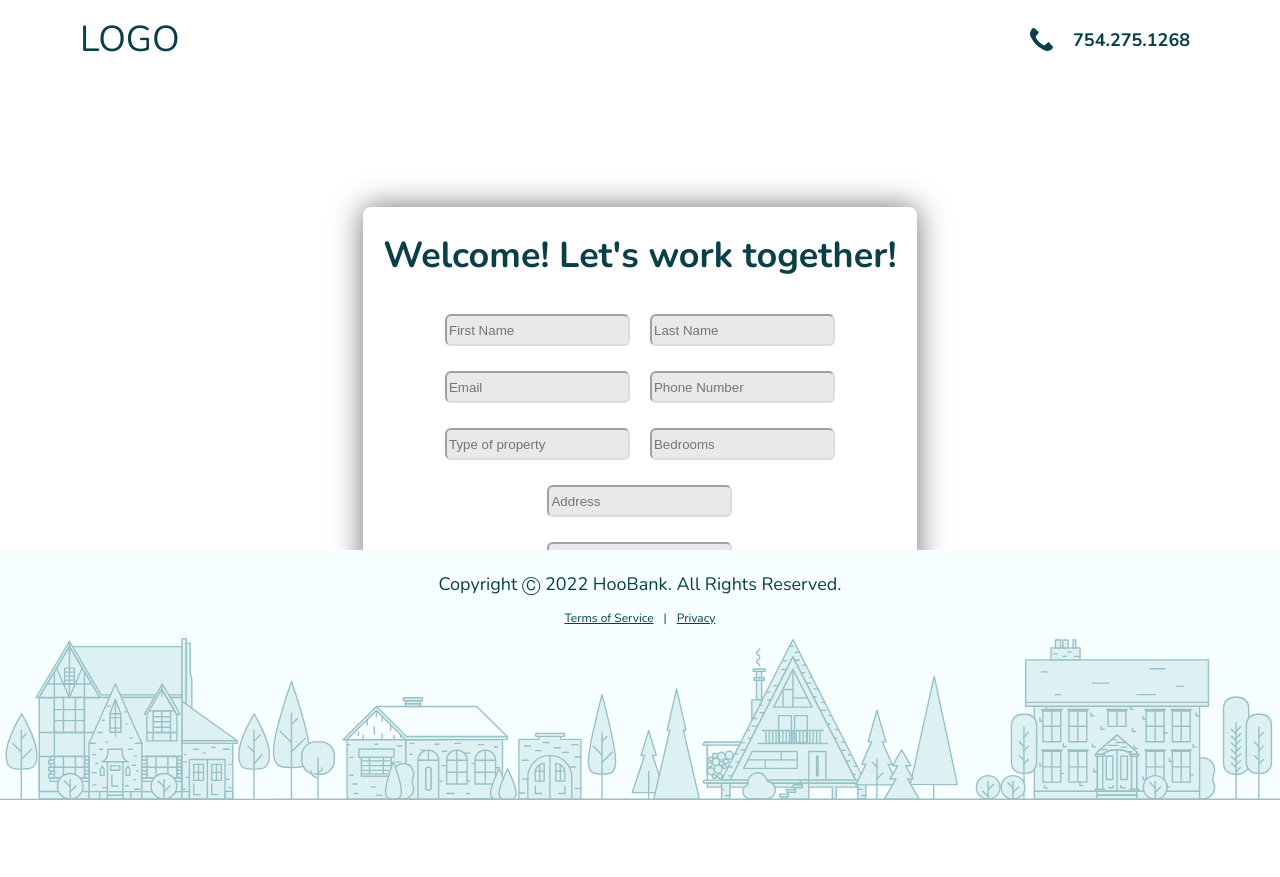
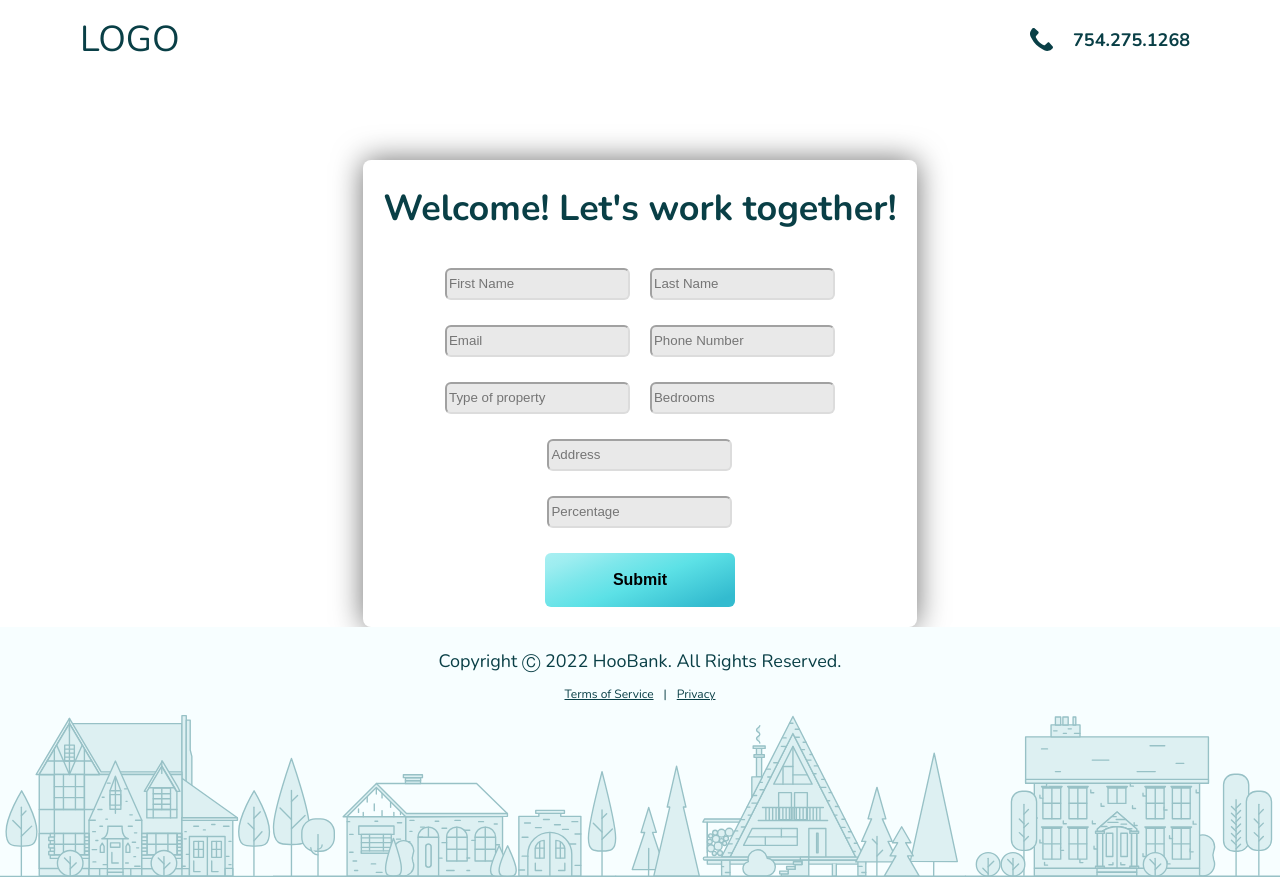
Before and after one commit to trenersem/landing, a React (Vite) app in the folder my-react-ts-landing/: page /try in a window 1280 px wide. Before the commit the page ends 800 px from the top, so only its background shows below. Built offline with nearby package versions, Linux system fonts and the light colour scheme.

Commit message:
fix mistake

```diff
--- a/my-react-ts-landing/src/components/forms/index.module.scss
+++ b/my-react-ts-landing/src/components/forms/index.module.scss
@@ -3,6 +3,7 @@
     display: flex;
     justify-content: center;
     align-items: center;
+    flex-direction: column;
     min-height: calc(100vh - 80px);
 }
 .form {
@@ -12,6 +13,7 @@
     justify-content: center;
     max-width: 600px;
     padding: 20px;
+    margin-top: 80px;
     border-radius: 8px;
     box-shadow: 0px 0px 30px 0px rgba(0,0,0,0.57);
 }
@@ -41,8 +43,9 @@
     white-space: nowrap;
 }
 .footer {
-    position: absolute;
-    bottom: 0;
+    // position: absolute;
+    // bottom: 0;
+    margin-top: auto;
     & > div {
         padding: 20px 0 10px;
     }
```
